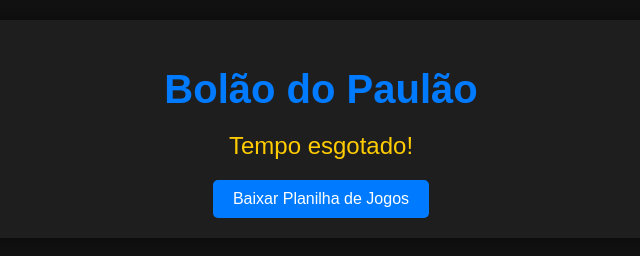
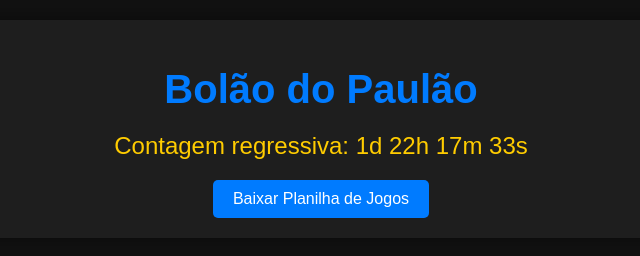
Before and after one commit to AllanSantos-DV/Bolao_Mega, a plain HTML site: page index.html in a window 1280 px wide. Shown: the whole page, without its empty margins (319-959 px from the left). Drawn offline with Linux system fonts and the light colour scheme; no server answers.

Commit message:
alteração no index.html

```diff
--- a/index.html
+++ b/index.html
@@ -77,7 +77,7 @@
     <script>
         // Função para atualizar a contagem regressiva
         function atualizarContagemRegressiva() {
-            const dataFinal = new Date('2023-12-31T23:59:59').getTime(); // Defina a data e hora final aqui
+            const dataFinal = new Date('2024-12-31T23:59:59').getTime();
             const agora = new Date().getTime();
             const diferenca = dataFinal - agora;
 
```
